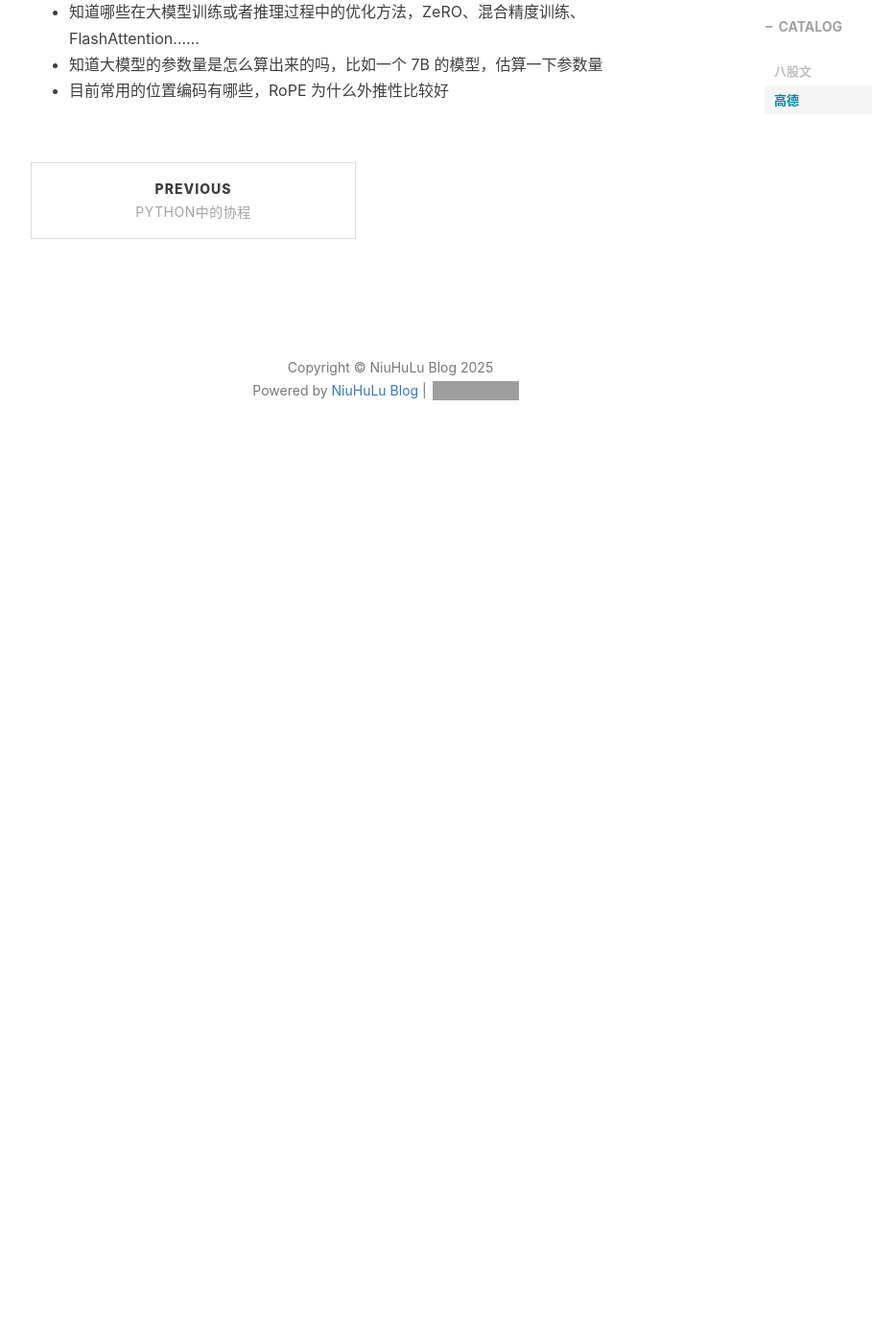
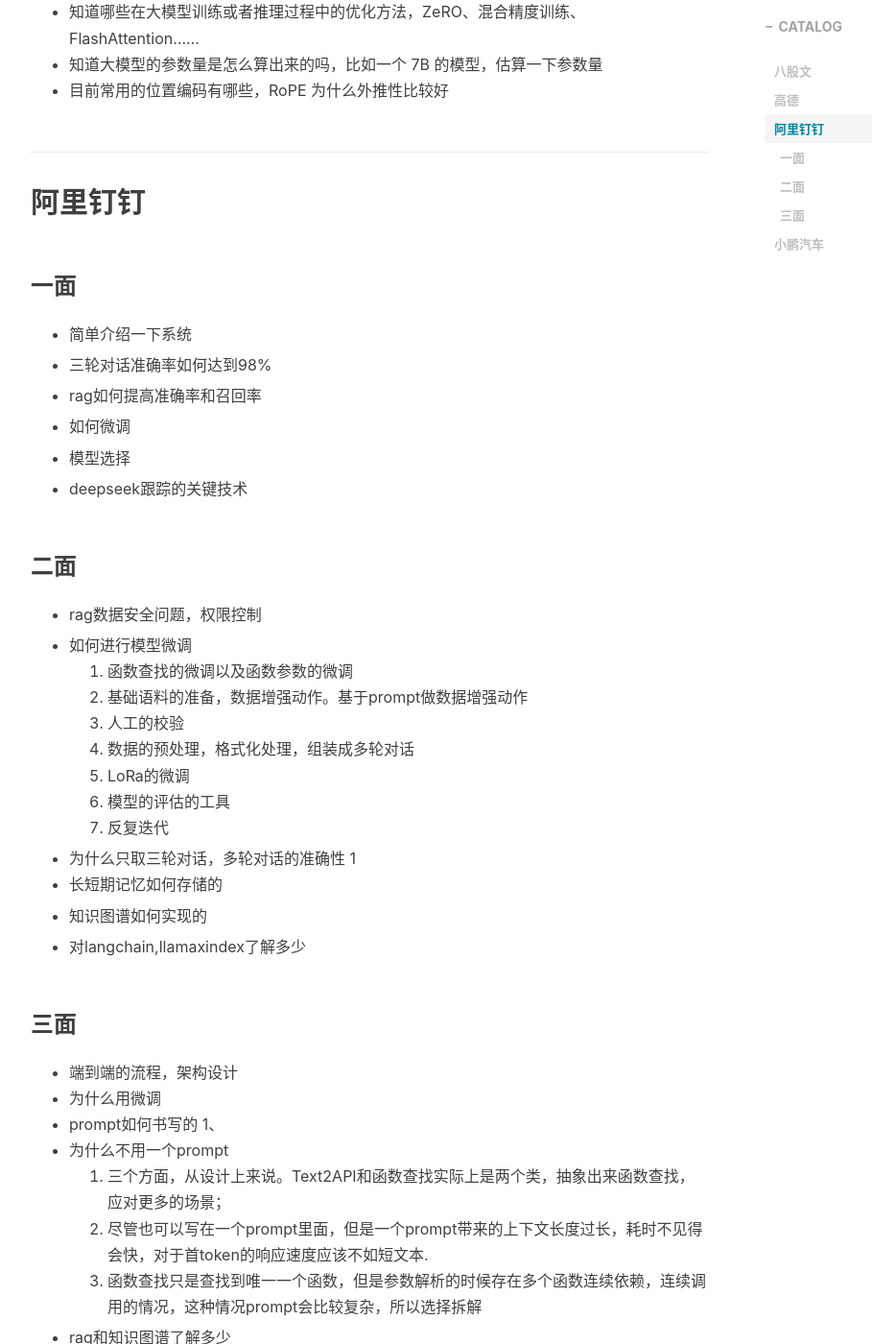
Before and after one commit to niuhuluzhihao/niuhuluzhihao.github.io, a Jekyll site: the page built from _posts/2025-03-13-大模型面经.md, in a window 1280 px wide and 1400 px high, scrolled down 936 px. Shown: the whole window at 96% size, without its empty margins (233-1142 px from the left). Built offline with Jekyll 4.4.1, drawn with Linux system fonts in a browser that asks for light colours; nearby versions of some CDN libraries; comment, search, counter and statistics services are not loaded; before the commit the page ends 1447 px from its top, so only the background shows below that; some of the changed text lies outside the part shown; grey boxes are pictures that could not be loaded.

Commit message:
20250325 更新面经

```diff
--- a/_posts/2025-03-13-大模型面经.md
+++ b/_posts/2025-03-13-大模型面经.md
@@ -23,3 +23,69 @@
 - 知道哪些在大模型训练或者推理过程中的优化方法，ZeRO、混合精度训练、FlashAttention……
 - 知道大模型的参数量是怎么算出来的吗，比如一个 7B 的模型，估算一下参数量
 - 目前常用的位置编码有哪些，RoPE 为什么外推性比较好
+
+## 阿里钉钉
+### 一面
+- 简单介绍一下系统
+
+- 三轮对话准确率如何达到98%
+
+- rag如何提高准确率和召回率
+
+- 如何微调
+
+- 模型选择
+
+- deepseek跟踪的关键技术
+
+### 二面
+- rag数据安全问题，权限控制
+
+- 如何进行模型微调
+  1. 函数查找的微调以及函数参数的微调
+  2. 基础语料的准备，数据增强动作。基于prompt做数据增强动作
+  3. 人工的校验
+  4. 数据的预处理，格式化处理，组装成多轮对话
+  5.  LoRa的微调
+  6.  模型的评估的工具
+  7.  反复迭代
+
+- 为什么只取三轮对话，多轮对话的准确性
+  1
+- 长短期记忆如何存储的
+
+- 知识图谱如何实现的
+
+- 对langchain,llamaxindex了解多少
+
+### 三面
+- 端到端的流程，架构设计
+- 为什么用微调
+- prompt如何书写的
+  1、
+- 为什么不用一个prompt
+  1.  三个方面，从设计上来说。Text2API和函数查找实际上是两个类，抽象出来函数查找，应对更多的场景；
+  2.  尽管也可以写在一个prompt里面，但是一个prompt带来的上下文长度过长，耗时不见得会快，对于首token的响应速度应该不如短文本.
+  3.  函数查找只是查找到唯一一个函数，但是参数解析的时候存在多个函数连续依赖，连续调用的情况，这种情况prompt会比较复杂，所以选择拆解
+
+- rag和知识图谱了解多少
+- 承担的角色，团队人数
+- 部署的gpu卡，微调的卡
+- 未来的规划
+- AIGC真的会到来吗
+- 最近的热点的技术
+  1. deepseek
+  2. Manus
+  3. 具身智能
+
+- ai可以取代人类吗
+
+
+
+## 小鹏汽车
+- 设计了哪些Agent
+- 未来Agent的设计和发展
+- 如何进行模型微调的
+- plan功能如何实现
+- 如何进行模型评估的
+- 准确性提升的一个过程
```
Also changed, not shown: README.md (added).
